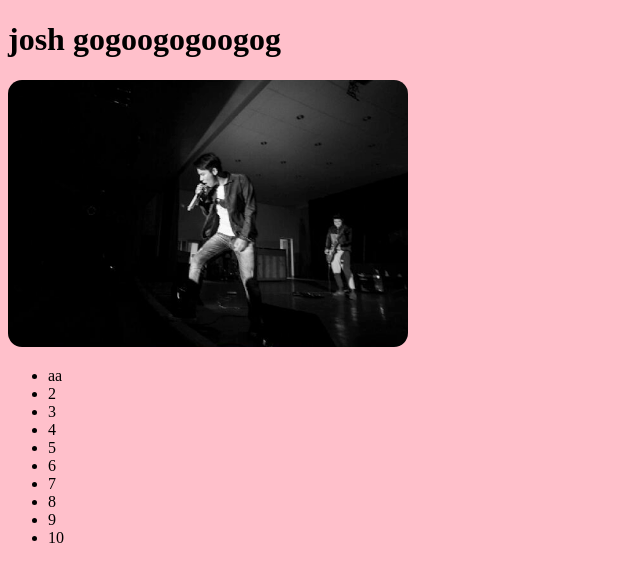
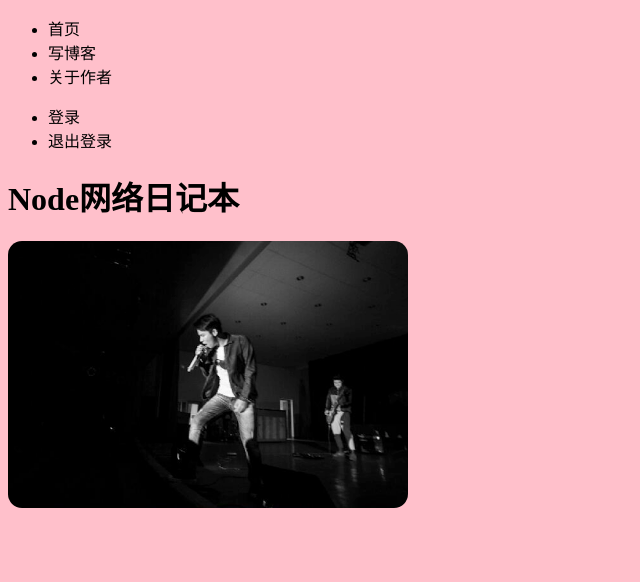
Before and after one commit to JaeJiang/Node-start, a website: page public/index.html in a window 1280 px wide. Shown: the whole page, without its empty margins (0-640 px from the left). Drawn offline with Linux system fonts and the light colour scheme.

Commit message:
简单页面测试

```diff
--- a/public/index.html
+++ b/public/index.html
@@ -9,22 +9,25 @@
     <script src="js/index.js"></script>
 </head>
 <body>
-    <div class="test">
-        <h1>josh gogoogogoogog</h1>
+    <header>
+        <div class="bar-left">
+            <ul>
+                <li>首页</li>
+                <li>写博客</li>
+                <li>关于作者</li>
+            </ul>
+        </div>
+        <div class="bar-right">
+            <ul>
+                <li>登录</li>
+                <li>退出登录</li>
+            </ul>
+        </div>
+    </header>
+    <main>
+        <h1>Node网络日记本</h1>
         <img src="./img/band.png" alt="">
-        <ul>
-            <li>aa</li>
-            <li>2</li>
-            <li>3</li>
-            <li>4</li>
-            <li>5</li>
-            <li>6</li>
-            <li>7</li>
-            <li>8</li>
-            <li>9</li>
-            <li>10</li>
-        </ul>
-    </div>
+    </main>
 
 </body>
 </html>
```
Also changed, not shown: app/index.js (+4 -31 lines), app/static-server/index.js (added, +29 -0 lines).
